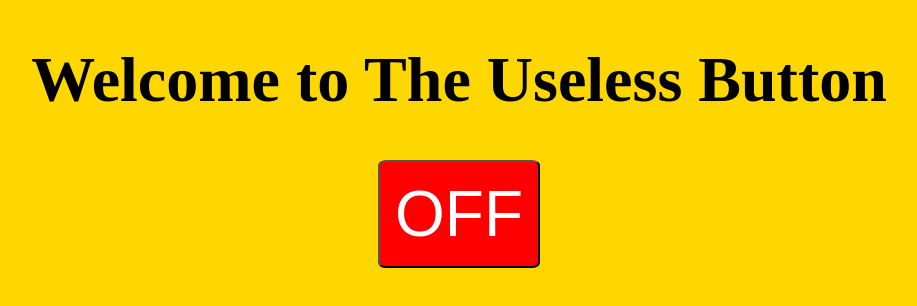
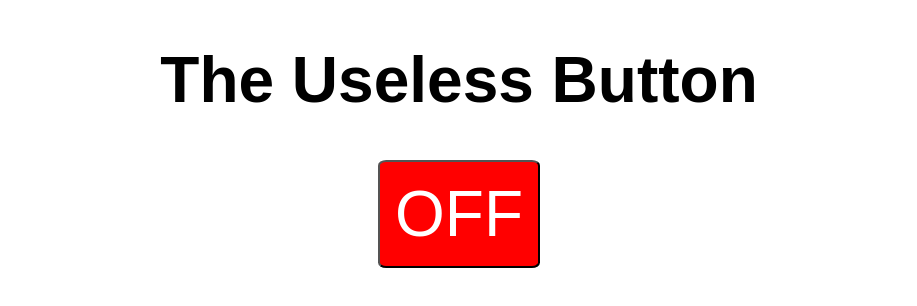
Before and after one commit to JustJeo/TheUselessButton, a plain HTML site: page index.html in a window 1280 px wide. Shown: the whole page, without its empty margins (181-1098 px from the left). Drawn offline with Linux system fonts and the light colour scheme.

Commit message:
cstrips background color and inserts font family

```diff
--- a/index.html
+++ b/index.html
@@ -8,7 +8,7 @@
   <link rel="stylesheet" href="style.css">
 </head>
 <body>
-  <h1>Welcome to The Useless Button</h1>
+  <h1>The Useless Button</h1>
   <button>OFF</button>
   <p class = "repsonse"></p>
 </body>
--- a/style.css
+++ b/style.css
@@ -1,5 +1,5 @@
 * {
-  background-color: gold;
+  font-family: 'RocknRoll One', sans-serif;
 }
 
 html {
```
